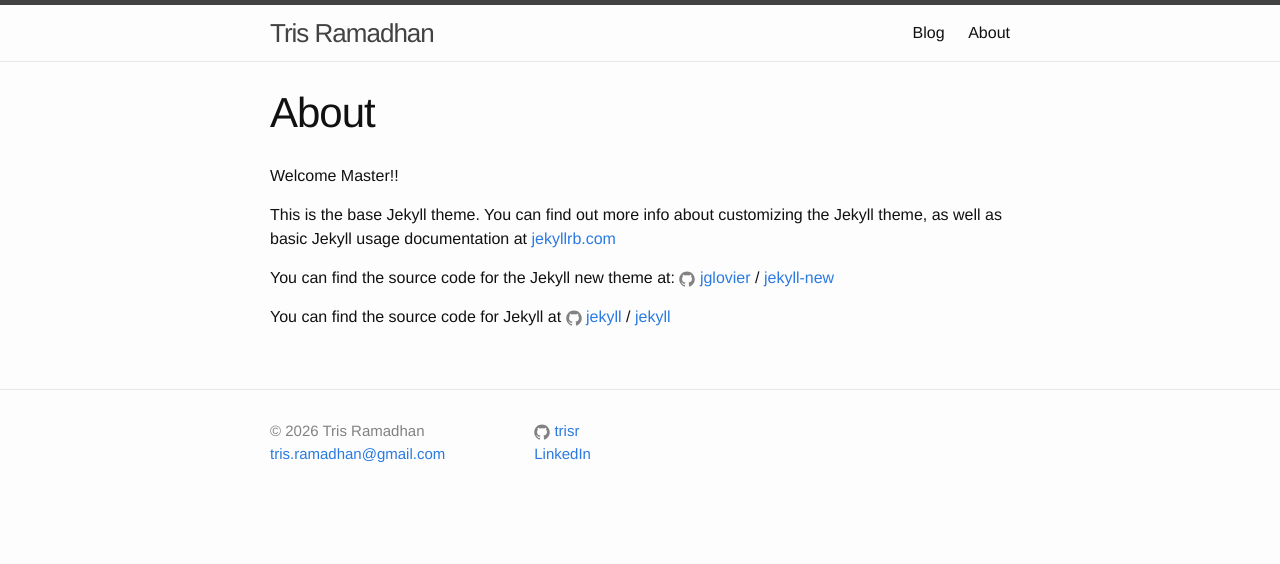
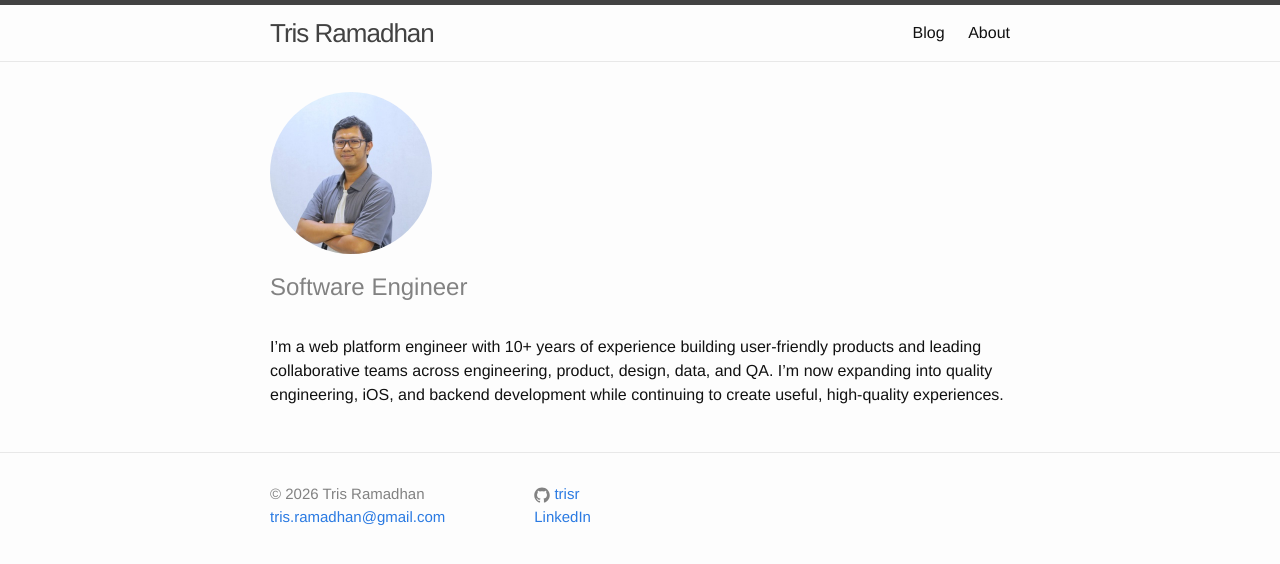
Before and after one commit to trisr/trisr.github.io, a Jekyll site: the page built from index.md, in a window 1280 px wide. Shown: the top 564 px of the page. Built offline with Jekyll 4.4.1, drawn with Linux system fonts in a browser that asks for light colours.

Commit message:
Update landing page profile and bio

```diff
--- a/_sass/_layout.scss
+++ b/_sass/_layout.scss
@@ -90,6 +90,23 @@
             margin-left: 20px;
         }
     }
+}
+
+.profile-photo {
+    width: 162px;
+    height: 162px;
+    aspect-ratio: 1 / 1;
+    object-fit: cover;
+    border-radius: 50%;
+    display: block;
+    margin-bottom: $spacing-unit;
+}
+
+.profile-subtitle {
+    margin-top: -15px;
+    margin-bottom: $spacing-unit;
+    color: $grey-color;
+    font-size: 24px;
 }
 
 
--- a/index.md
+++ b/index.md
@@ -1,16 +1,10 @@
 ---
-layout: page
+layout: default
 title: About
 ---
 
-Welcome Master!!
+<img class="profile-photo" src="{{ '/assets/profile.jpg' | relative_url }}" alt="Portrait of Tris Ramadhan" width="162" height="162">
 
-This is the base Jekyll theme. You can find out more info about customizing the Jekyll theme, as well as basic Jekyll usage documentation at [jekyllrb.com](http://jekyllrb.com/)
+<p class="profile-subtitle">Software Engineer</p>
 
-You can find the source code for the Jekyll new theme at:
-{% include icon-github.html username="jglovier" %} /
-[jekyll-new](https://github.com/jglovier/jekyll-new)
-
-You can find the source code for Jekyll at
-{% include icon-github.html username="jekyll" %} /
-[jekyll](https://github.com/jekyll/jekyll)
+I’m a web platform engineer with 10+ years of experience building user-friendly products and leading collaborative teams across engineering, product, design, data, and QA. I’m now expanding into quality engineering, iOS, and backend development while continuing to create useful, high-quality experiences.
```
Also changed, not shown: assets/profile.jpg (added).
